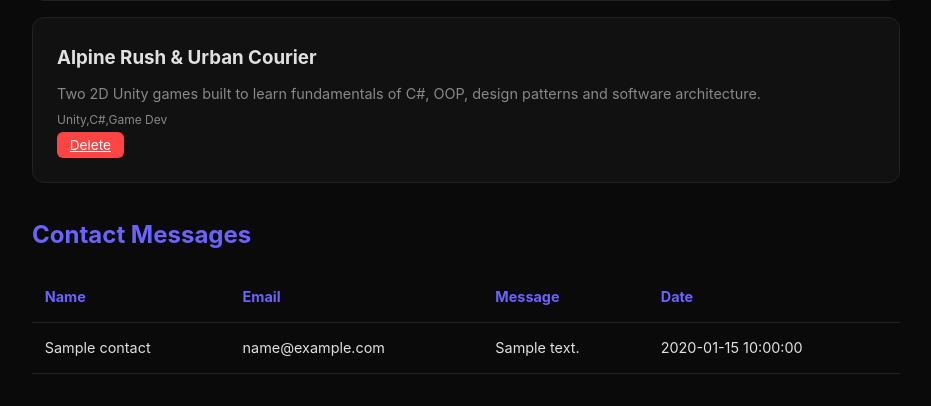
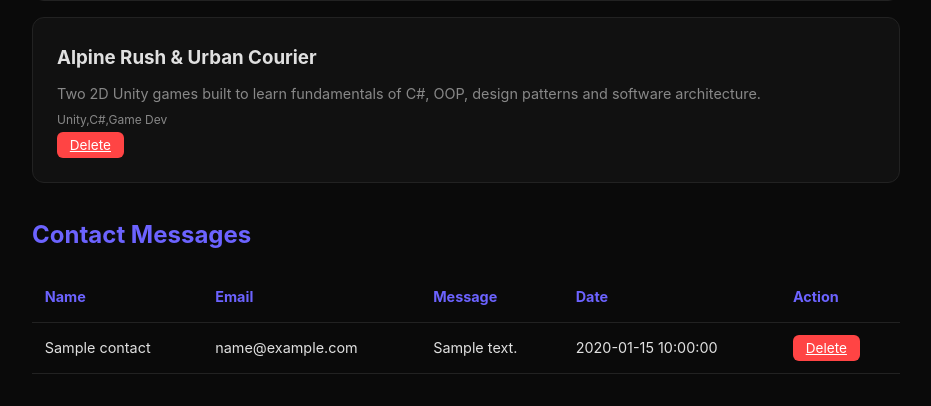
Before and after one commit to ibrahimsasln/portfolio, a PHP site: page /admin/dashboard.php in a window 1280 px wide. Shown: the part 1490-1896 px from the top of the page, without its empty margins (174-1105 px from the left). Run offline with PHP 8.4, Linux system fonts and the light colour scheme; a user stored in the database is signed in; data comes from the database, SQL or seed files in the repository; tables that the repository leaves empty hold one stand-in row (values such as "Sample post").

Commit message:
Add contact message delete feature and fix db config

```diff
--- a/admin/dashboard.php
+++ b/admin/dashboard.php
@@ -32,6 +32,12 @@ if ($_SERVER['REQUEST_METHOD'] === 'POST' && isset($_POST['add_project'])) {
 if (isset($_GET['delete'])) {
     $id = (int)$_GET['delete'];
     $pdo->prepare("DELETE FROM projects WHERE id = ?")->execute([$id]);
+}
+
+// Mesaj silme
+if (isset($_GET['delete_contact'])) {
+    $id = (int)$_GET['delete_contact'];
+    $pdo->prepare("DELETE FROM contacts WHERE id = ?")->execute([$id]);
 }
 
 $projects = $pdo->query("SELECT * FROM projects ORDER BY created_at DESC")->fetchAll(PDO::FETCH_ASSOC);
@@ -140,6 +146,7 @@ $contacts = $pdo->query("SELECT * FROM contacts ORDER BY created_at DESC")->fetc
                 <th>Email</th>
                 <th>Message</th>
                 <th>Date</th>
+                <th>Action</th>
             </tr>
             <?php foreach ($contacts as $contact): ?>
             <tr>
@@ -147,6 +154,7 @@ $contacts = $pdo->query("SELECT * FROM contacts ORDER BY created_at DESC")->fetc
                 <td><?= htmlspecialchars($contact['email']) ?></td>
                 <td><?= htmlspecialchars($contact['message']) ?></td>
                 <td><?= $contact['created_at'] ?></td>
+                <td><a href="?delete_contact=<?= $contact['id'] ?>" onclick="return confirm('Delete this message?')" class="delete-btn">Delete</a></td>
             </tr>
             <?php endforeach; ?>
         </table>
--- a/php/db.php
+++ b/php/db.php
@@ -1,8 +1,15 @@
 <?php
-$host = 'sql311.infinityfree.com';
-$dbname = 'if0_41907381_portfolio';
-$username = 'if0_41907381';
-$password = 'X9rYBBy9dh';
+if ($_SERVER['HTTP_HOST'] === 'localhost') {
+    $host = 'localhost';
+    $dbname = 'portfolio_db';
+    $username = 'root';
+    $password = '';
+} else {
+    $host = 'sql311.infinityfree.com';
+    $dbname = 'if0_41907381_portfolio';
+    $username = 'if0_41907381';
+    $password = 'X9rYBBy9dh';
+}
 
 try {
     $pdo = new PDO("mysql:host=$host;dbname=$dbname;charset=utf8mb4", $username, $password);
```
